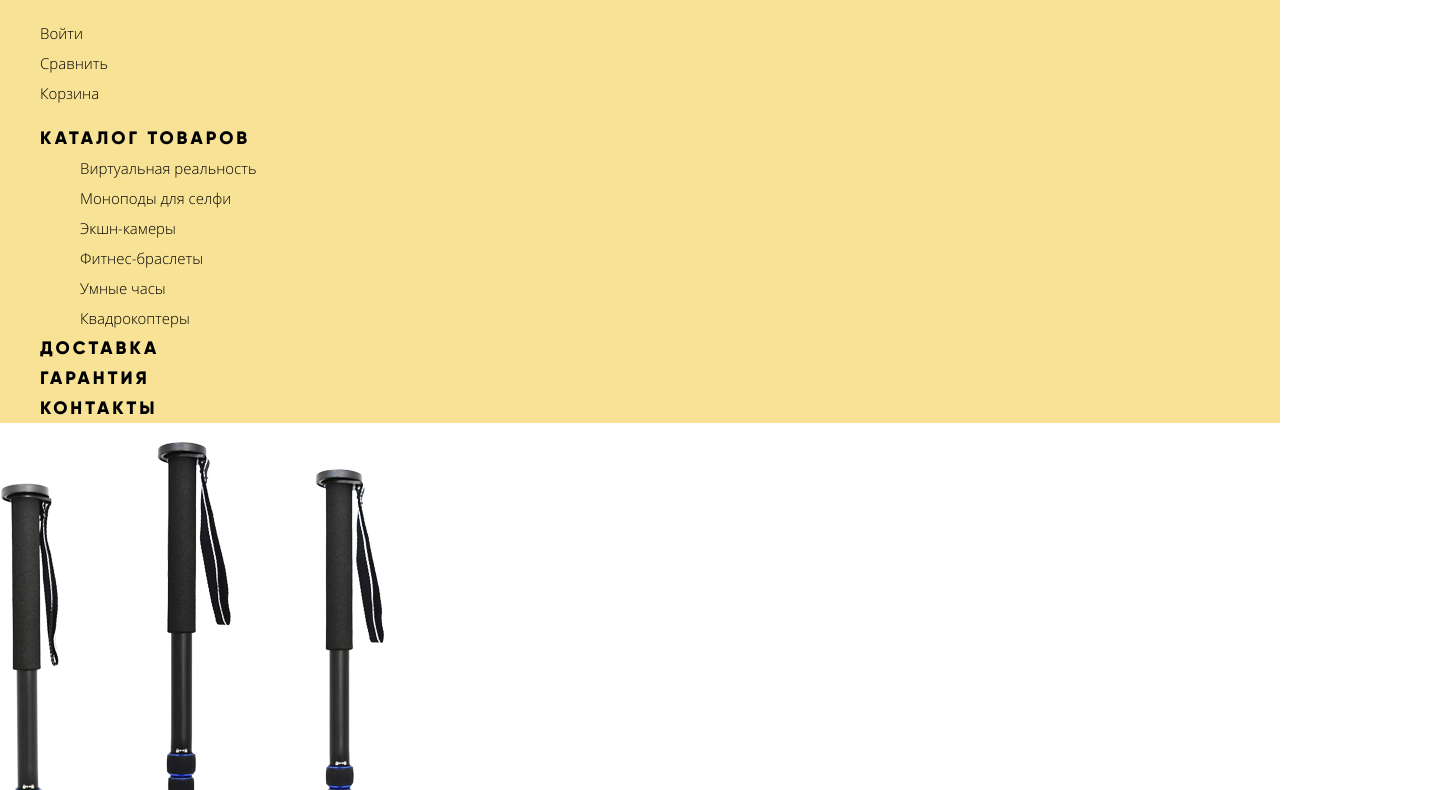
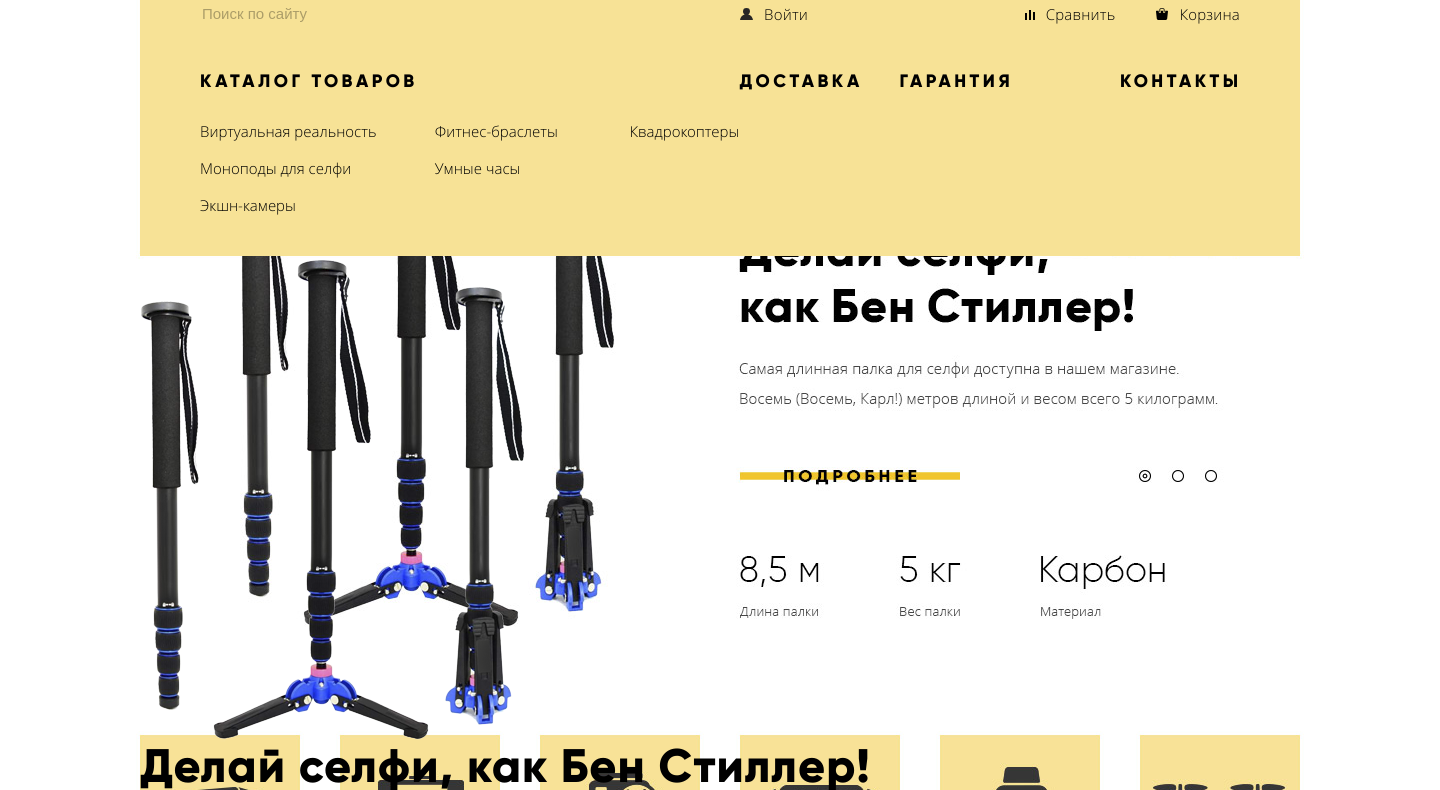
Before and after one commit to Mokhova/51070-device, a plain HTML site: page index.html in a window 1280 px wide. Shown: the part 85-875 px from the top of the page, 1440 px wide, since content can reach past the window. Drawn offline with Linux system fonts and the light colour scheme.

Commit message:
#42 Сетка личного проекта на флексах

```diff
--- a/css/style.css
+++ b/css/style.css
@@ -39,6 +39,10 @@
 }
 
 body {
+  min-width: 1160px;
+  min-height: 2795px;
+  padding: 0 140px;
+
   font-family:
     "Open Sans",
     -apple-system,
@@ -53,6 +57,8 @@
   font-weight: 300;
   line-height: 30px;
   color: #000;
+  -webkit-font-smoothing: antialiased;
+  -moz-osx-font-smoothing: grayscale;
 }
 
 .page-title,
@@ -77,7 +83,7 @@
 }
 
 .main-header {
-  background-color: #F7E296;
+  background-color: #f7e296;
 }
 
 .main-header a {
@@ -98,6 +104,8 @@
 
 .main-header ul {
   list-style-type: none;
+  margin: 0;
+  padding: 0;
 }
 
 .logo {
@@ -141,7 +149,7 @@
     sans-serif;
   font-size: 18px;
   font-weight: 800;
-  letter-spacing: 3px;
+  letter-spacing: 3.5px;
   text-transform: uppercase;
 }
 
@@ -162,7 +170,8 @@
 }
 
 .search-input:focus {
-  border-bottom: 2px solid #000;
+  box-shadow: inset 0 -2px 0px 0 #000;
+  /*border-bottom: 2px solid #000;*/
   outline: none;
 }
 
@@ -748,3 +757,201 @@
 	padding: 0;
 	border: 0;
 }
+
+
+/* Построение сетки ——————————————————————————— */
+body {
+  /*отладка сетки*/
+  background-image: url("../img/device-index.jpg");
+  background-repeat: no-repeat;
+  background-position: 0 0;
+}
+
+.main-header {
+  box-sizing: border-box;
+  width: 1160px;
+  padding: 11px 60px 0;
+
+  background: -moz-linear-gradient(
+    to bottom,
+    rgba(255,255,255,0) 17%,
+    #f7e296 17%,
+    #f7e296 17%,
+    #f7e296 100%);
+  background: -webkit-linear-gradient(
+    to bottom,
+    rgba(255,255,255,0) 17%,
+    #f7e296 17%,
+    #f7e296 17%,
+    #f7e296 100%);
+  background: linear-gradient(
+    to bottom,
+    rgba(255,255,255,0) 17%,
+    #f7e296 17%,
+    #f7e296 17%,
+    #f7e296 100%);
+}
+
+.main-header-logo {
+  margin-left: -3px;
+  letter-spacing: 0.5px;
+
+  /*отладка сетки*/
+  /*outline: 2px solid fuchsia;*/
+}
+
+.assistive-navigation {
+  display: flex;
+  justify-content: space-between;
+  align-items: center;
+  height: 50px;
+  margin-bottom: 27px;
+  margin-top: 5px;
+
+  letter-spacing: 0.2px;
+  /*отладка сетки*/
+  /*outline: 2px solid fuchsia;*/
+}
+
+.search-form {
+  display: flex;
+  width: 440px;
+
+  /*отладка сетки*/
+  /*outline: 2px solid lime;*/
+}
+
+.search-input {
+  width: 355px;
+}
+
+.search-button {
+  width: 85px;
+  height: 50px;
+  padding: 0;
+}
+
+.assistive-navigation-item.login {
+  width: 260px;
+
+  /*отладка сетки*/
+  /*outline: 2px solid fuchsia;*/
+}
+
+.assistive-navigation-item.compare,
+.assistive-navigation-item.cart {
+  width: 100px;
+
+  /*отладка сетки*/
+  /*outline: 2px solid fuchsia;*/
+}
+
+.assistive-navigation-item.compare {
+  text-align: center;
+}
+
+.assistive-navigation-item.cart {
+  text-align: right;
+}
+
+.assistive-navigation-item.login::before {
+  content: '';
+  display: inline-block;
+  width: 13px;
+  height: 12px;
+  margin-right: 7px;
+
+  background-image: url("../img/user.svg");
+  background-repeat: no-repeat;
+}
+
+.assistive-navigation-item.compare::before {
+  content: '';
+  display: inline-block;
+  width: 10px;
+  height: 10px;
+  margin-right: 7px;
+
+  background-image: url("../img/compare.svg");
+  background-repeat: no-repeat;
+}
+
+.assistive-navigation-item.cart::before {
+  content: '';
+  display: inline-block;
+  width: 12px;
+  height: 12px;
+  margin-right: 7px;
+
+  background-image: url("../img/cart.svg");
+  background-repeat: no-repeat;
+}
+
+.assistive-navigation-list {
+  display: flex;
+  justify-content: space-between;
+  width: 500px;
+  padding: 0;
+
+  /*отладка сетки*/
+  /*outline: 2px solid lime;*/
+}
+
+.main-navigation {
+  /*отладка сетки*/
+  /*outline: 2px solid cyan;*/
+}
+
+.main-navigation-list {
+  display: flex;
+  justify-content: space-between;
+  padding: 0;
+}
+
+.main-navigation-item {
+  align-items: flex-start;
+  width: 120px;
+}
+
+.main-navigation-item:nth-child(1) {
+  width: 555px;
+  /*margin-right: 40px;*/
+}
+
+.main-navigation-item:nth-child(2) {
+  margin-right: 40px;
+}
+
+.main-navigation-item:nth-child(3) {
+  margin-right: 104px;
+}
+
+.submenu-list-wrapper {
+  display: flex;
+  justify-content: space-between;
+  height: 140px;
+  margin-top: 20px;
+}
+
+.search-input::before {
+  content: '';
+  display: inline-block;
+  width: 16px;
+  height: 16px;
+  margin-right: 20px;
+
+  background-image: url("../img/search.svg");
+  background-repeat: no-repeat;
+}
+
+.submenu-list:nth-child(1) {
+  width: 200px;
+}
+
+.submenu-list:nth-child(2) {
+  width: 160px;
+}
+
+.submenu-item {
+  margin-bottom: 7px;
+}
--- a/index.html
+++ b/index.html
@@ -17,14 +17,14 @@
           <button class="search-button" type="submit">Найти</button>
         </form>
         <ul class="assistive-navigation-list">
-          <li class="assistive-navigation-item">
-            <a class="assistive-navigation-link login" href="login.html">Войти</a>
+          <li class="assistive-navigation-item login">
+            <a class="assistive-navigation-link" href="login.html">Войти</a>
           </li>
-          <li class="assistive-navigation-item">
-            <a class="assistive-navigation-link compare" href="compare.html">Сравнить</a>
+          <li class="assistive-navigation-item compare">
+            <a class="assistive-navigation-link" href="compare.html">Сравнить</a>
           </li>
-          <li class="assistive-navigation-item">
-            <a class="assistive-navigation-link cart" href="cart.html">Корзина</a>
+          <li class="assistive-navigation-item cart">
+            <a class="assistive-navigation-link" href="cart.html">Корзина</a>
           </li>
         </ul>
       </div>
@@ -32,6 +32,7 @@
         <ul class="main-navigation-list">
           <li class="main-navigation-item">
             <a class="main-navigation-link" href="catalog.html">Каталог товаров</a>
+            <div class="submenu-list-wrapper">
               <ul class="submenu-list">
                 <li class="submenu-item">
                   <a class="submenu-link" href="virtual-reality.html">Виртуальная реальность</a>
@@ -42,16 +43,21 @@
                 <li class="submenu-item">
                   <a class="submenu-link" href="action-cameras.html">Экшн-камеры</a>
                 </li>
+              </ul>
+              <ul class="submenu-list">
                 <li class="submenu-item">
                   <a class="submenu-link" href="fitness-band.html">Фитнес-браслеты</a>
                 </li>
                 <li class="submenu-item">
                   <a class="submenu-link" href="smart-watch.html">Умные часы</a>
                 </li>
+              </ul>
+              <ul class="submenu-list">
                 <li class="submenu-item">
                   <a class="submenu-link" href="quadcopters.html">Квадрокоптеры</a>
                 </li>
               </ul>
+            </div>
           </li>
           <li class="main-navigation-item">
             <a class="main-navigation-link" href="delivery.html">Доставка</a>
```
Also changed, not shown: img/device-index.jpg (added). Lines whose indentation alone changed are shown as unchanged.
